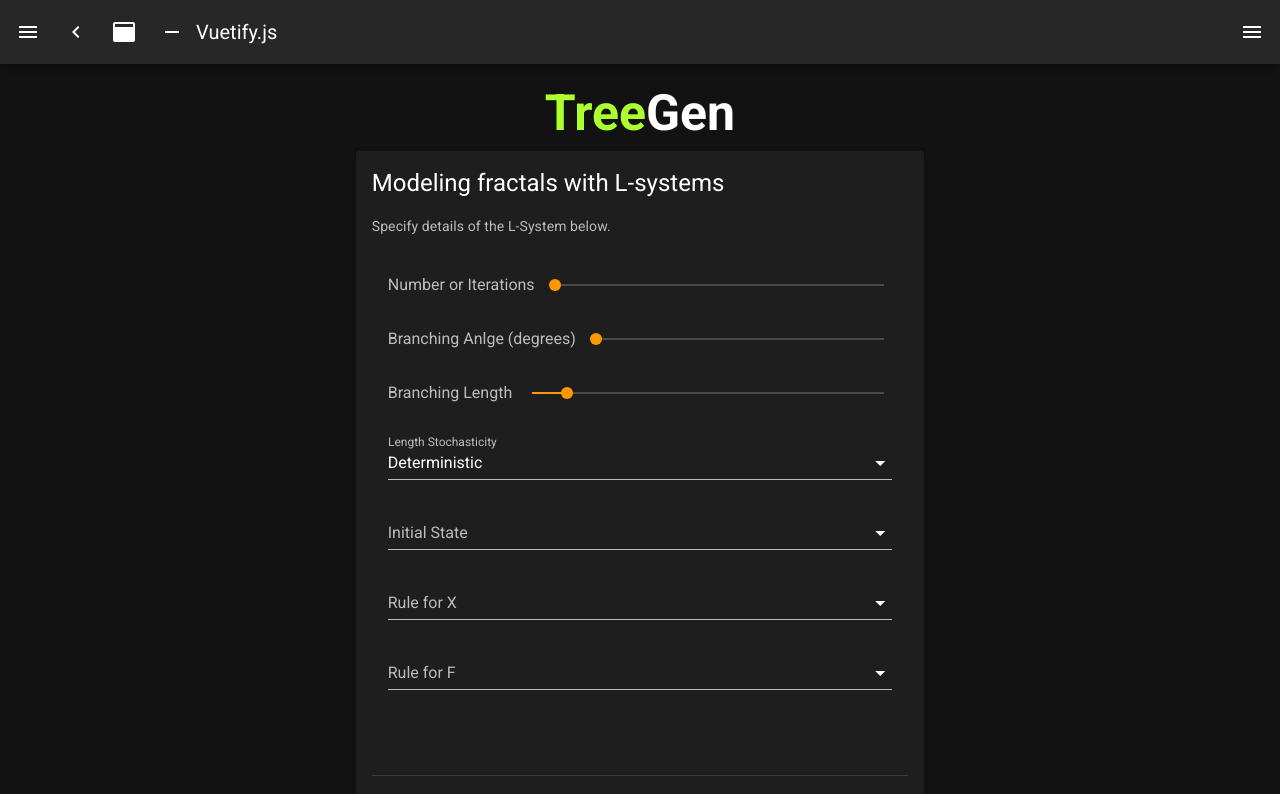
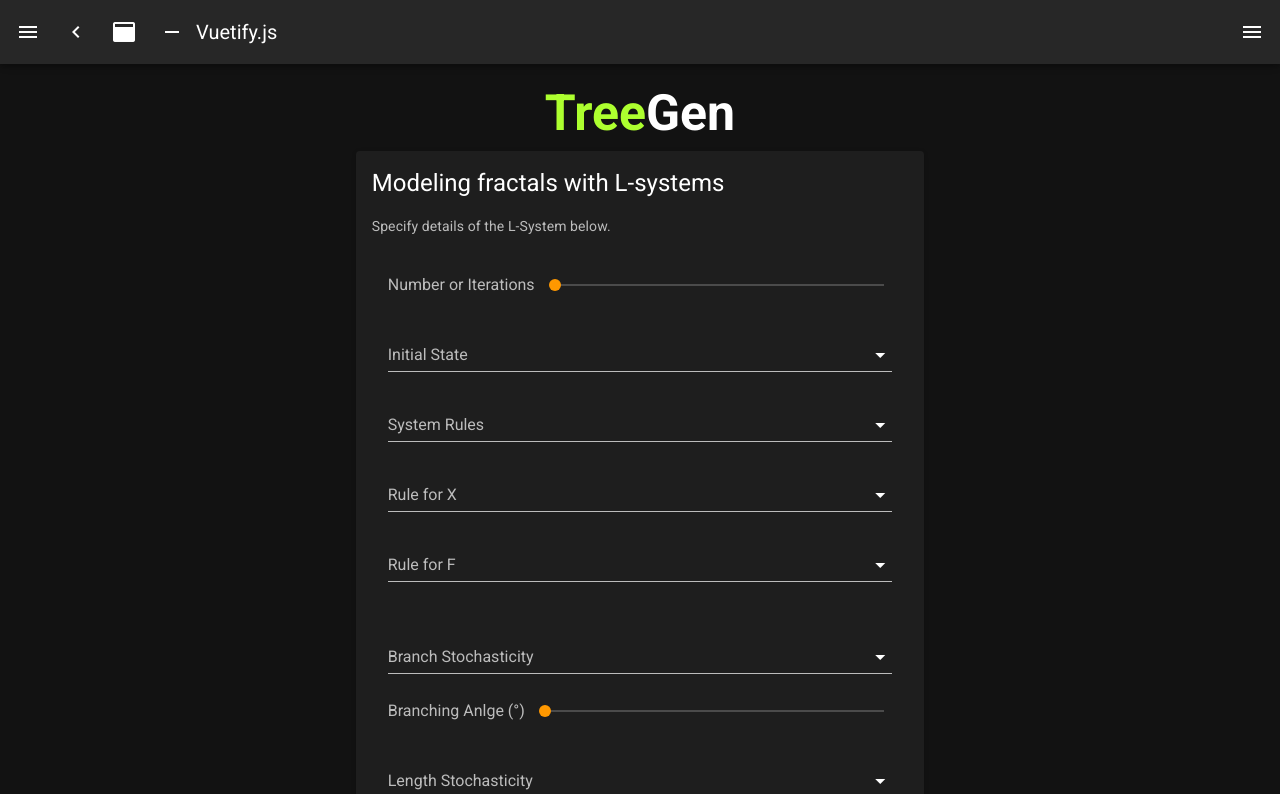
Before and after one commit to mwcotton/treegen, a Nuxt app: page / in a window 1280 px wide. Shown: the top 794 px of the page. Built offline with nearby package versions, Linux system fonts and the light colour scheme.

Commit message:
Added more options and stochastic formatting issue #7

```diff
--- a/pages/index.vue
+++ b/pages/index.vue
@@ -19,29 +19,6 @@
               max="10"
               thumb-label
             ></v-slider>
-          <v-slider
-              v-model="ang"
-              color="orange"
-              label="Branching Anlge (degrees)"
-              min="0"
-              max="360"
-              thumb-label
-            ></v-slider>
-            <v-slider
-              v-model="branLen2"
-              color="orange"
-              label="Branching Length"
-              min="0"
-              max="10"
-              step=0.1
-              thumb-label
-            ></v-slider>
-          <v-select
-            v-model="lengthStoc"
-            :items="lengthStochastic"
-            label="Length Stochasticity"
-            required
-          ></v-select>
           <v-select
             v-model="initState"
             :items="initStates"
@@ -49,17 +26,59 @@
             required
           ></v-select>
           <v-select
+            v-model="choiceRule"
+            :items="choiceRules"
+            label="System Rules"
+            required
+          ></v-select>
+          <v-select
             v-model="xRule"
             :items="xRules"
             label="Rule for X"
+            :disabled="(choiceRule=='Stochastic')"
+            :hint="[(choiceRule=='Stochastic') ? 'No rule choice for stochastic system. Rules considered with equal probability.' : '' ]"
+            persistent-hint
             required
           ></v-select>
-                    <v-select
+          <v-select
             v-model="fRule"
             :items="fRules"
             label="Rule for F"
+            :disabled="(choiceRule=='Stochastic')"
+            :hint="[(choiceRule=='Stochastic') ? 'No rule choice for stochastic system. Rules considered with equal probability.' : '' ]"
+            persistent-hint
             required
           ></v-select>
+          <br>
+          <v-select
+            v-model="branchStochastic"
+            :items="branchStochastics"
+            label="Branch Stochasticity"
+            required
+          ></v-select>
+          <v-slider
+            v-model="ang"
+            color="orange"
+            label="Branching Anlge (°)"
+            min="0"
+            max="360"
+            thumb-label
+          ></v-slider>
+          <v-select
+            v-model="lengthStochastic"
+            :items="lengthStochastics"
+            label="Length Stochasticity"
+            required
+          ></v-select>
+          <v-slider
+            v-model="branLen"
+            color="orange"
+            label="Branch Length"
+            min="0"
+            max="10"
+            step=0.1
+            thumb-label
+          ></v-slider>
         </v-card-text>
         <v-divider class="mt-12"></v-divider>
         <v-card-actions>
@@ -107,12 +126,22 @@ import VuetifyLogo from '../components/VuetifyLogo.vue'
 export default {
   data(){
     return{
-      lengthStochastic: ["Deterministic", "50% Variable", "10% Variable"],
-      lengthStoc: "Deterministic",
-      branLen: "2",
-      branLen2: 1,
+      lengthStochastics: ["Deterministic", "50% Variable", "10% Variable"],
+      lengthStochastic: false,
+      branchStochastics: ["Deterministic", "1% Variable", "0.1% Variable"],
+      branchStochastic: false,
+      branchLen: 0,
       iters: 1,
-      ang: 0
+      branchAng: 0,
+      initStates: ["X", "F"],
+      initState: false,
+      choiceRules: ["Deterministic", "Stochastic"],
+      choiceRule: false,
+      fRules: ["FF", "F[+F]F[-F]F", "F[+F]F[-F][F]", "FF-[-F+F+F]+[+F-F-F]", "F[+F]F", "F[-F]F"],
+      fRule: false,
+      xRules: ["F[+X]F[-X]+X", "F[+X][-X]FX", "F-[[X]+X]+F[+FX]-X", "F-[[X]+X]+F[+FX]-X"],
+      xRule: false,
+      stochy: true
     }
   },
   components: {
```
